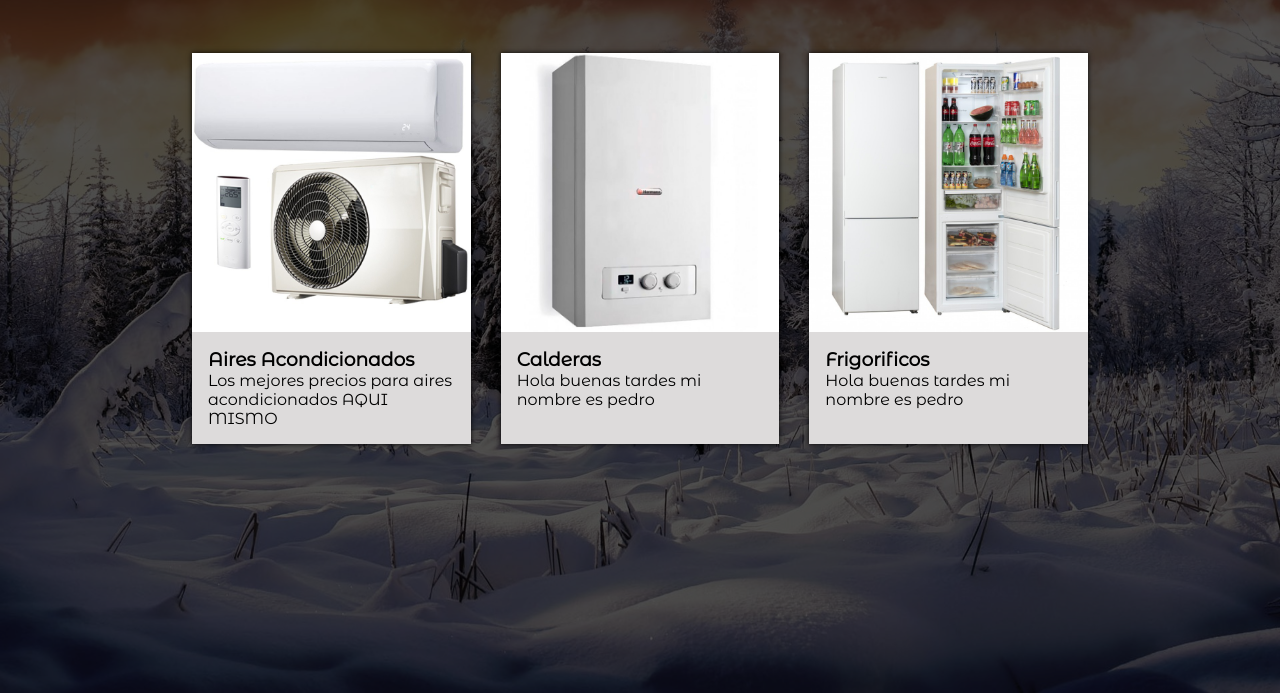
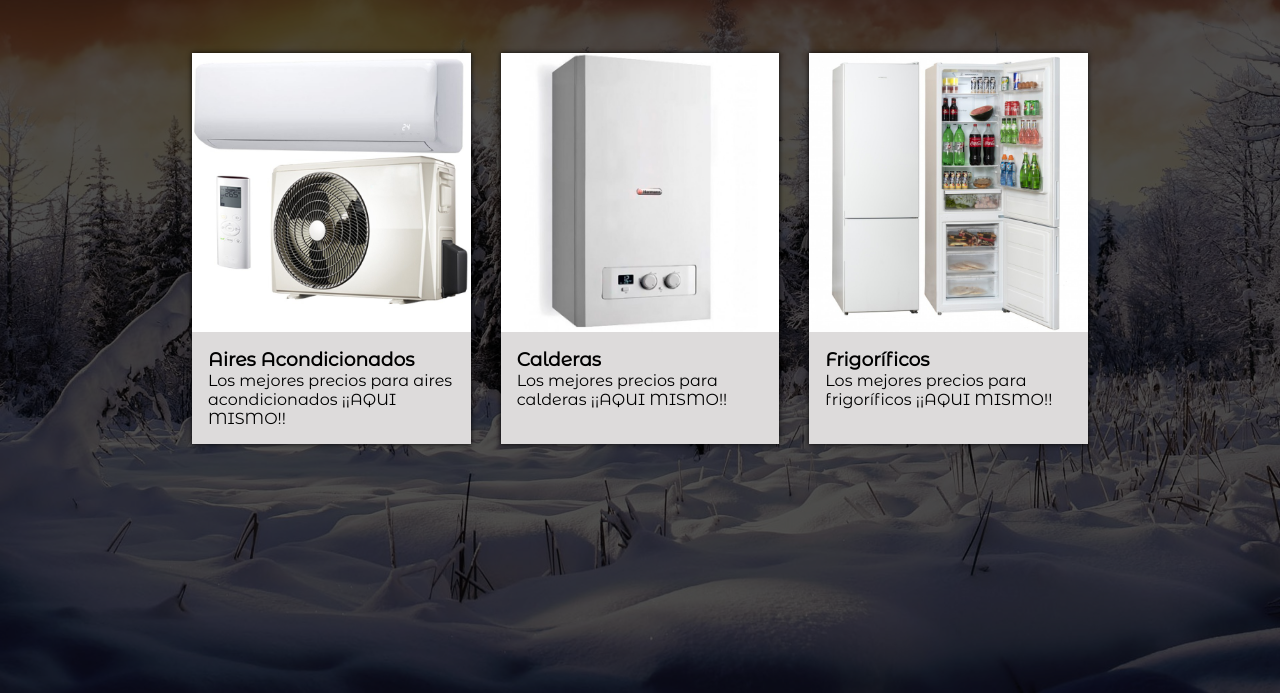
Before and after one commit to Aleexitoo/WebSpecialClima, a plain HTML site: page catálogo.html in a window 1280 px wide. Shown: the part 107-800 px from the top of the page. Drawn offline with Linux system fonts and the light colour scheme.

Commit message:
cambio en la descripcion de los productos

```diff
--- a/catálogo.html
+++ b/catálogo.html
@@ -32,11 +32,11 @@
 	<div class="cont-menu">
 		<nav>
             <section id="titulo">
-				<h3><u>Redes Sociales</u></h3>
+			 <h3><u>Redes Sociales</u></h3>
 			</section>
-			<a href="">Facebook</a>
-			<a href="">Instagram</a>
-			<a href="">Linkedin</a>
+			 <a href="">Facebook</a>
+			 <a href="">Instagram</a>
+			 <a href="">Linkedin</a>
 		</nav>
 		<label for="btn-menu">✖️</label>
 	</div>
@@ -47,7 +47,7 @@
             <img src="imagenes/Aires.jpg" alt="" class="item-img">
             <div class="item-text">
                 <h3>Aires Acondicionados</h3>
-                <p>Los mejores precios para aires acondicionados AQUI MISMO</p>
+                <p>Los mejores precios para aires acondicionados ¡¡AQUI MISMO!!</p>
             </div>
         </div>
 
@@ -55,7 +55,7 @@
             <img src="imagenes/calderas.jpg" alt="" class="item-img">
             <div class="item-text">
                 <h3>Calderas</h3>
-                <p>Hola buenas tardes mi nombre es pedro</p>
+                <p>Los mejores precios para calderas ¡¡AQUI MISMO!!</p>
             </div>
         </div>
 
@@ -63,8 +63,8 @@
         <div class="item">
             <img src="imagenes/frigorificos2.jpg" alt="" class="item-img">
             <div class="item-text">
-                <h3>Frigorificos</h3>
-                <p>Hola buenas tardes mi nombre es pedro</p>
+                <h3>Frigoríficos</h3>
+                <p>Los mejores precios para frigoríficos ¡¡AQUI MISMO!!</p>
             </div>
         </div>
         <div class="clearfix"></div>
```
